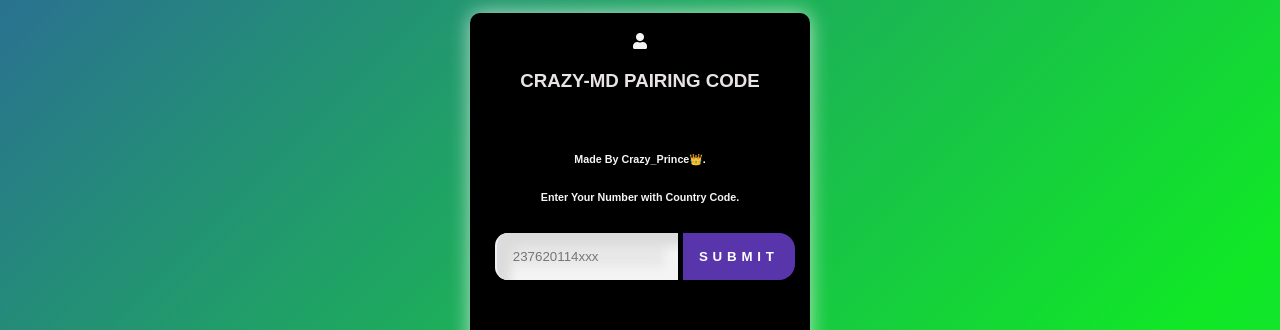
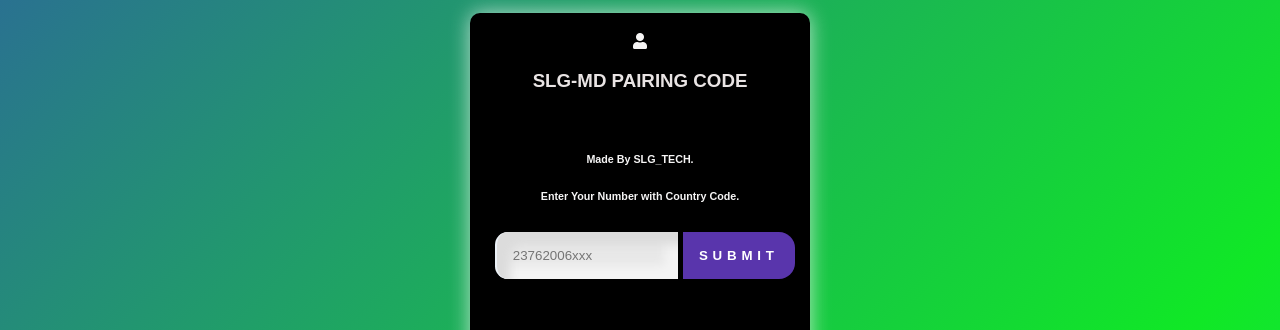
Before and after one commit to GEEKMDXINC/pair-qr-crazy-md1, a website: page routes/pair.html in a window 1280 px wide. Shown: the part 207-537 px from the top of the page. Drawn offline with nearby package versions, Linux system fonts and the light colour scheme.

Commit message:
Update pair.html

```diff
--- a/routes/pair.html
+++ b/routes/pair.html
@@ -156,12 +156,12 @@
         <div id="text">
           <i class="fa fa-user"></i>
           <p>
-            <h3 class="centered-text">CRAZY-MD PAIRING CODE</h3>
+            <h3 class="centered-text">SLG-MD PAIRING CODE</h3>
             <br>
-            <h6>Made By Crazy_Prince👑.</h6>
+            <h6>Made By SLG_TECH.</h6>
             <h6>Enter Your Number with Country Code.</h6>
             <div class="input-container">
-              <input placeholder="237620114xxx" type="number" id="number" placeholder="Enter your Phone Pumber with Cuntry Code" name="">
+              <input placeholder="23762006xxx" type="number" id="number" placeholder="Enter your Phone Pumber with Cuntry Code" name="">
               <button id="submit">Submit</button>
             </div>
 
```
